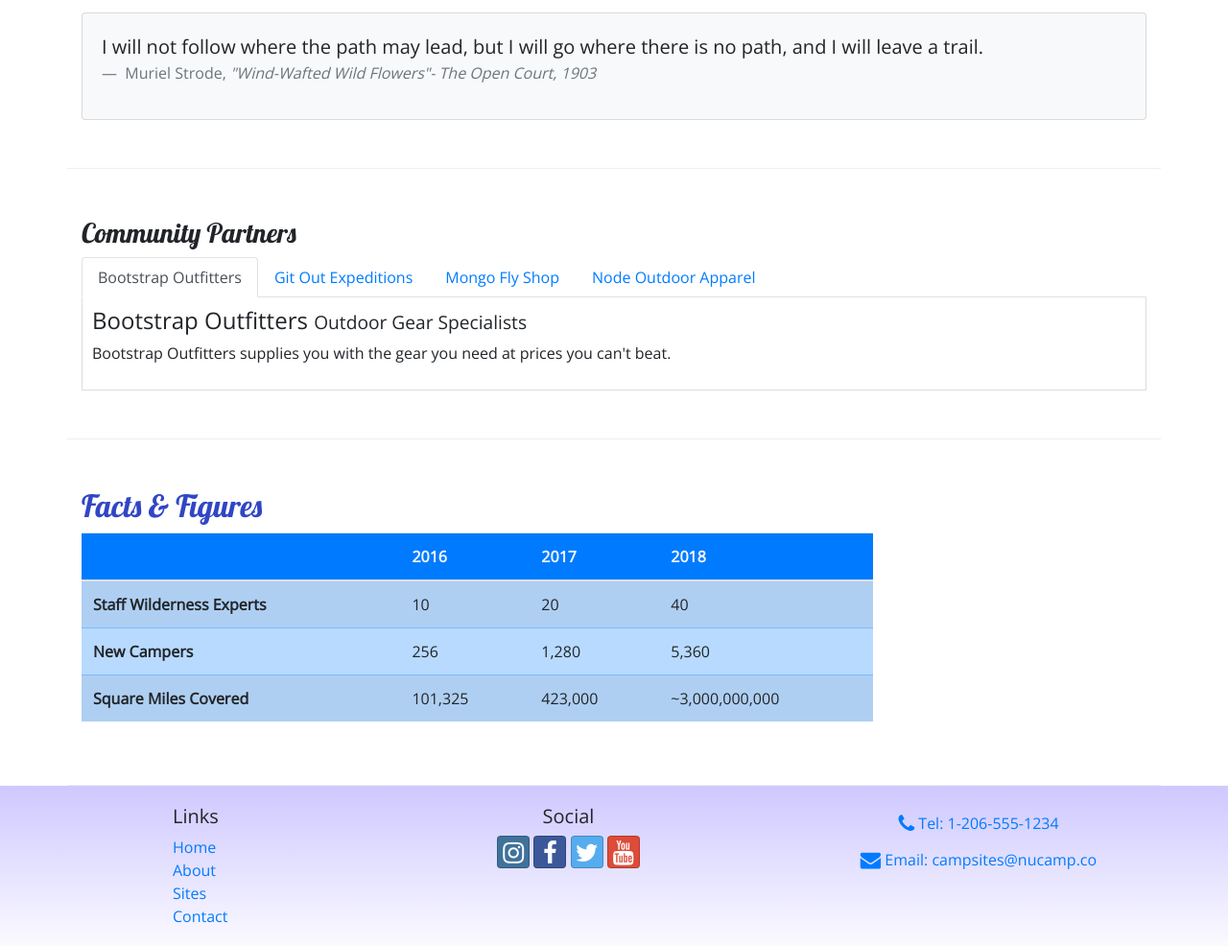
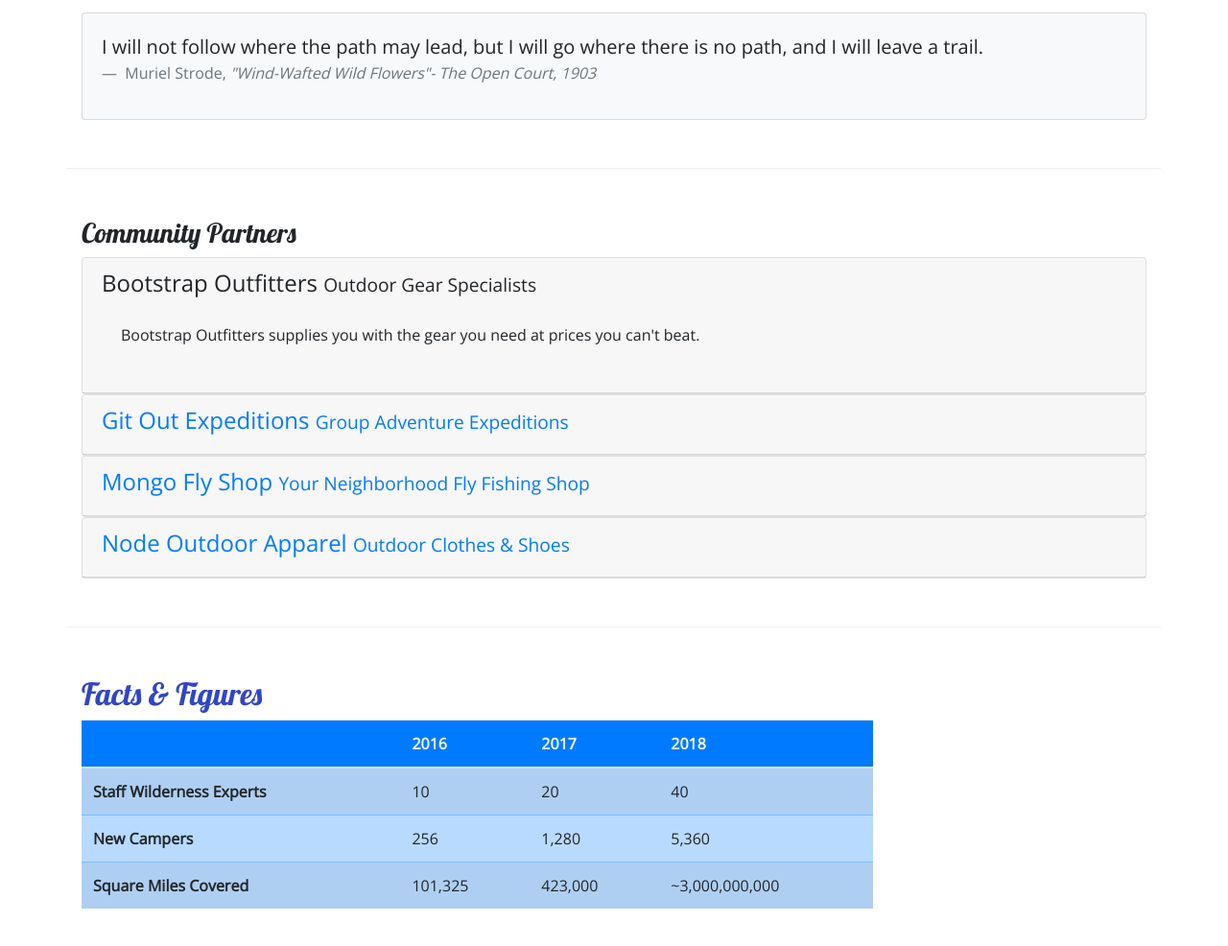
Before and after one commit to evangelinedrink/Project5_nucamp-bootstrap, a website: page aboutus.html in a window 1280 px wide. Shown: the part 653-1639 px from the top of the page at 96% size. Drawn offline with nearby package versions, Linux system fonts and the light colour scheme.

Commit message:
Accordion

```diff
--- a/aboutus.html
+++ b/aboutus.html
@@ -18,6 +18,9 @@
     <title>NuCamp: A Better Way To Camp</title>
 </head>
 
+
+<body>
+
     <nav class="navbar navbar-expand-sm navbar-dark sticky-top"> <!--Creating the Navigation Bar in the About Us page-->
         <div class="container">
             <a class="navbar-brand" href="index.html"><img src="img/logo.png" height="30" width="30"/></a> <!--The information in the anchor element will return the user to the homepage (index.html) when they click the logo image.-->
@@ -35,8 +38,6 @@
             </div>
         </div>
     </nav>
-
-<body>
 
     <header class="jumbotron jumbotron-fluid">
         <div class="container">
@@ -111,41 +112,69 @@
     <div class="row row-content">
         <div class="col">
             <h3>Community Partners</h3>
-            <ul class="nav nav-tabs">
-                <li class="nav-item">
-                    <a class="nav-link active" href="#bootstrap" role="tab" data-toggle="tab">Bootstrap Outfitters</a>
-                </li>
-                <li class="nav-item">
-                    <a class="nav-link" href="#git" role="tab" data-toggle="tab">Git Out Expeditions</a>
-                </li>
-                <li class="nav-item">
-                    <a class="nav-link" href="#mongo" role="tab" data-toggle="tab">Mongo Fly Shop</a>
-                </li>
-                <li class="nav-item">
-                    <a class="nav-link" href="#node" role="tab" data-toggle="tab">Node Outdoor Apparel</a>
-                </li>
-            </ul>
 
-            <div class="tab-content">
-                <div role="tabpanel" class="tab-pane fade show active" id="bootstrap">
-                    <h4>Bootstrap Outfitters <small>Outdoor Gear Specialists</small></h4>
-                    <p class="d-none d-sm-block">Bootstrap Outfitters supplies you with the gear you need at prices you can't beat.</p> <!--Hide all the information in p elements for extra small screens by using d-none and d-sm-block-->
+            <div id="accordion">
+                <div class="card"> <!--Use the card class to create the accordion.-->
+                    <div role="tab" class="card-header">
+                        <h4>
+                            <a data-toggle="collapse" data-target="#bootstrap"> <!--When using data-target (used to relate the card header with information in the card body), you will always need data-toggle="collapse"-->
+                                Bootstrap Outfitters <small>Outdoor Gear Specialists</small>
+                            </a>
+                        </h4>
+                        <div class="collapse show" id="bootstrap" data-parent="#accordion"> <!--The class "collapse show" is used to show content when clicked. Data-parent is needed for accordion-like group management when having collapsible area.-->
+                            <div class="card-body">
+                                <p class="d-none d-sm-block">Bootstrap Outfitters supplies you with the gear you need at prices you can't beat.</p> <!--Use d-none to hide elements. d-sm-block will hide the element for all screen sizes except for small to larger viewports.-->
+                            </div>
+                        </div>
+                    </div>
                 </div>
 
-                <div role="tabpanel" class="tab-pane fade" id="git"> <!--The fade class gives a sudden fade effect when you change tabs.-->
-                    <h4>Git Out Expeditions <small>Group Adventure Expeditions</small></h4>
+
+                <div class="card">
+                    <div role="tab" class="card-header">
+                        <h4>
+                            <a class="collapsed" data-toggle="collapse" data-target="#git"> <!--For anchor elements, you have to use the "collapsed" class to show the header of each tab.-->
+                                Git Out Expeditions <small>Group Adventure Expeditions</small>
+                            </a>
+                        </h4>
+                        <div class="collapse" id="git" data-parent="#accordion"> <!--Collapse class is used to hide content until clicked.-->
+                            <div class="card-body">
                                 <p class="d-none d-sm-block">Join Git Out Expeditions to explore new horizons with a group of other adventurers!</p>
                             </div>
+                        </div>
+                    </div>
+                </div>
 
-                <div role="tabpanel" class="tab-pane fade" id="mongo">
-                    <h4>Mongo Fly Shop <small>Your Neighborhood Fly Fishing Shop</small></h4>
+                <div class="card">
+                    <div role="tab" class="card-header">
+                        <h4>
+                            <a class="collapsed" data-toggle="collapse" data-target="#mongo">
+                                Mongo Fly Shop <small>Your Neighborhood Fly Fishing Shop</small>
+                            </a>
+                        </h4>
+                        <div class="collapse" id="mongo" data-parent="#accordion">
+                            <div class="card-body">
                                 <p class="d-none d-sm-block">Need a new fishing pole, a tacklebox, or flies of all kinds? Stop by Mongo Fly Shop.</p>
                             </div>
+                        </div>
+                    </div>
+                </div>
 
-                <div role="tabpanel" class="tab-pane fade" id="node">
-                    <h4>Node Outdoor Apparel <small>Outdoor Clothes & Shoes</small></h4>
+                <div class="card">
+                    <div role="tab" class="card-header">
+                        <h4>
+                            <a class="collapsed" data-toggle="collapse" data-target="#node">
+                                Node Outdoor Apparel <small>Outdoor Clothes & Shoes</small>
+                            </a>
+                        </h4>
+                        <div class="collapse" id="node" data-parent="#accordion">
+                            <div class="card-body">
                                 <p class="d-none d-sm-block">From polar fleeces to swimsuits, hiking boots to waders, a visit to Node will be sure to get you covered.</p>
                             </div>
+                        </div>
+                    </div>
+                </div>
+
             </div>
         </div>
     </div>
--- a/css/styles.css
+++ b/css/styles.css
@@ -35,9 +35,3 @@
 .navbar{
     background-color: #901CAD;
 }
-
-.tab-content{ /*Gives a tab-like appearance that goes nicely with the tab navigation border.*/
-    border: 1px solid #DDD;
-    border-top: none;
-    padding: 10px;
-}
```
Also changed, not shown: index.html (+0 -1 lines). Lines whose indentation alone changed are shown as unchanged.
